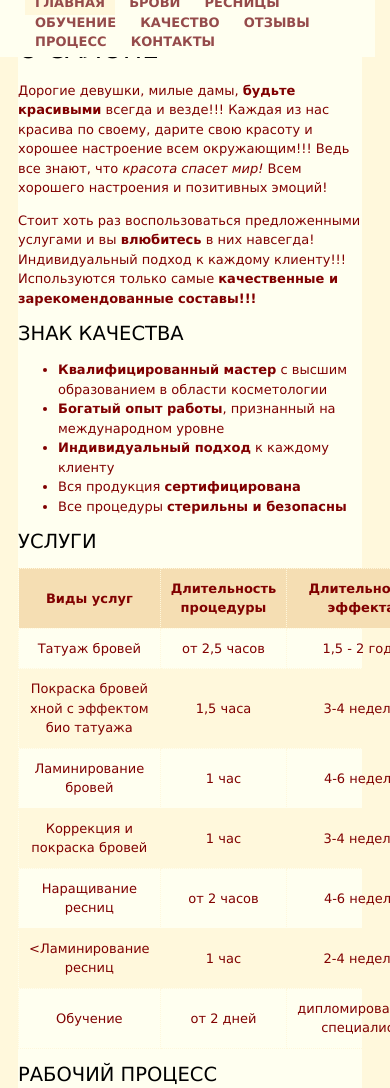
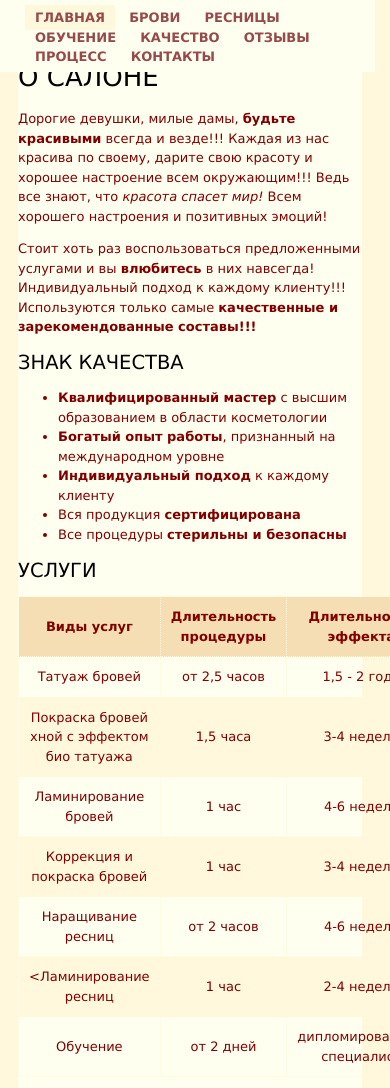
Before and after one commit to IgorLatii/Laesthetics.page, a plain HTML site: page index.html in a window 390 px wide. Shown: the top 1088 px of the page. Drawn offline with Linux system fonts and the light colour scheme.

Commit message:
another commit

```diff
--- a/main.css
+++ b/main.css
@@ -112,11 +112,12 @@ flex: 70%;
 
 @media only screen and (max-width: 940px) {
 header {display: none;}
-aside {margin-top: -60px;
+section {margin-top: 50px;}
+aside {margin-top: -40px;
 padding: 10px 0px 0px 0px;
 background-color: #FFFFF0;}
 aside img {display: none;}
-aside nav {display: block; margin: 20px 0px 0px 40px; padding: 0px;}
+aside nav {display: block; margin: 15px 0px 0px 40px; padding: 0px;}
 aside nav li {display: inline;}
 aside {width: 100%;}
 section {margin-right: 10px}
```
